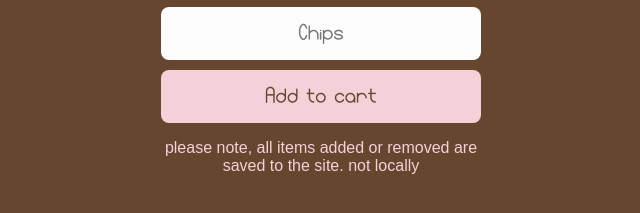
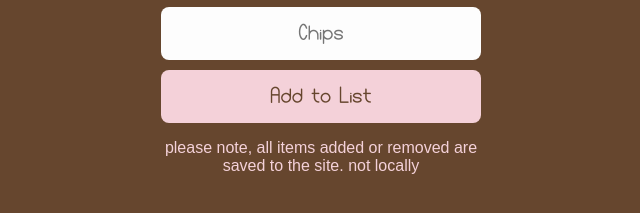
Before and after one commit to Xaffekt/scrimba-first-mobile-app, a website built with Vite: page index.html in a window 1280 px wide. Shown: the part 183-396 px from the top of the page, 319-959 px from the left. Built offline with nearby package versions, Linux system fonts and the light colour scheme; no server answers.

Commit message:
Update index.html

```diff
--- a/index.html
+++ b/index.html
@@ -20,7 +20,7 @@
         <div class="container">
             <img src="cat.gif" alt="Cartoon cat in a shopping cart holding chips">
             <input type="text" id="input-field" placeholder="Chips">
-            <button id="add-button">Add to cart</button>
+            <button id="add-button">Add to List</button>
             <ul id="warning">please note, all items added or removed are saved to the site. not locally</ul>
             <ul id="shopping-list"></ul>
         </div>
```
